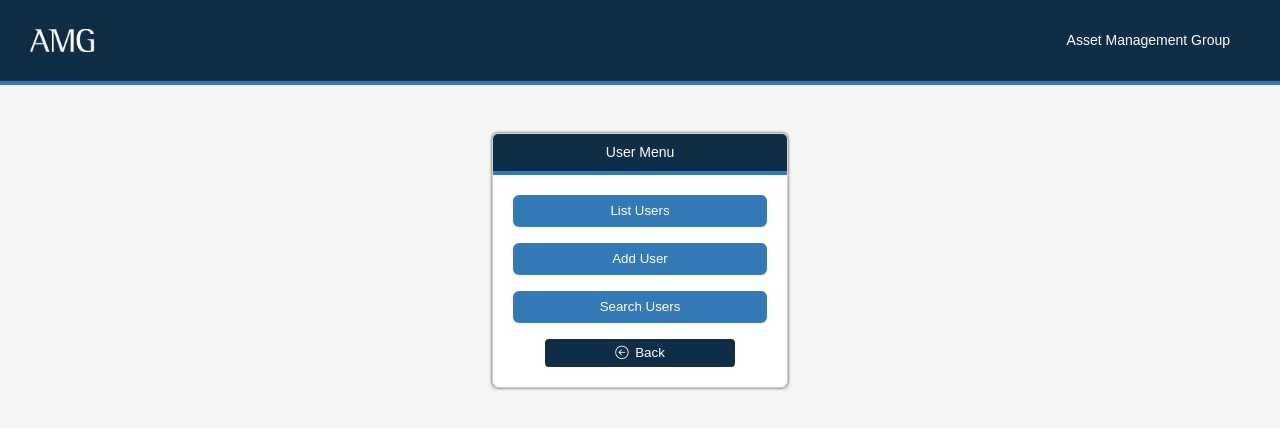
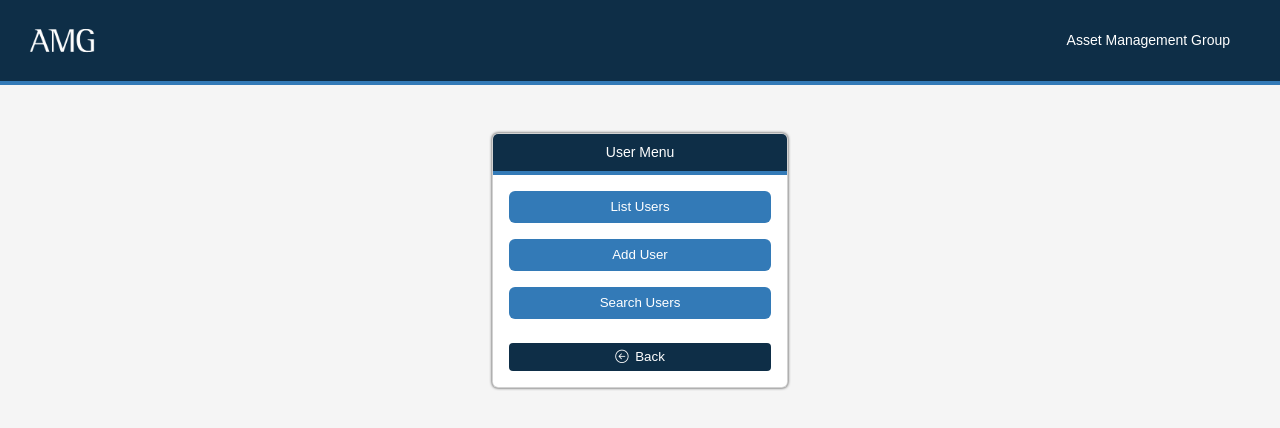
Before and after one commit to 7ZwOxAJEts/opera, a plain HTML site: page 003UserMenu.html in a window 1280 px wide. Drawn offline with Linux system fonts and the light colour scheme.

Commit message:
Refactor user and company menus to use grid layout; update links and button styles

```diff
--- a/003UserMenu.html
+++ b/003UserMenu.html
@@ -22,42 +22,23 @@
 
         <div class="card shadow">
             <div class="card-header text-center">
-               User Menu
+                User Menu
             </div>
             <div class="card-body">
 
-                <table class="table table-sm table-borderless mb-0">
-                    <tbody>
-                        <tr>
-                            <td class="text-center">
-                                <a href="" class="btn btn-secondary w-100 mb-2">List Users</a>
-                            </td>
-                        </tr>
-                        <tr>
-                            <td>
-                            <a href="" class="btn btn-secondary w-100 mb-2">Add User</a>
-                            </td>
-                        </tr>
-                        <tr>
-                            <td>
-                                <a href="" class="btn btn-secondary w-100 mb-2">Search Users</a>
-                            </td>
-                        </tr>
-                        <tr>
-                          <td align="center">
-                            <a href="../002MainMenu.aspx" class="btn btn-sm btn-primary back-icon w-75">Back</a>
-                          </td>
-                        </tr>
-                    </tbody>
-                </table>
+                <div class="d-grid gap-3">
+                    <a href="003ListUsersOut.aspx" class="btn btn-secondary">List Users</a>
+                    <a href="003EditUserOut.aspx" class="btn btn-secondary">Add User</a>
+                    <a href="003UserSearchOut.aspx" class="btn btn-secondary">Search Users</a>
+                    <a href="002MainMenu.aspx" class="btn btn-sm btn-primary back-icon mt-2">Back</a>
+                </div>
 
             </div>
         </div>
     </div>
 
+    <script src="assets/js/bootstrap.bundle.min.js"></script>
 
-
-    <script src="assets/js/bootstrap.bundle.min.js"></script>
 </body>
 
 </html>
```
Also changed, not shown: 005CompanyMenu.html (+6 -24 lines), 006ChattelEditOut.html (+1 -0 lines), 007DBMenu.html (+12 -12 lines), notauth.html (+1 -1 lines).
